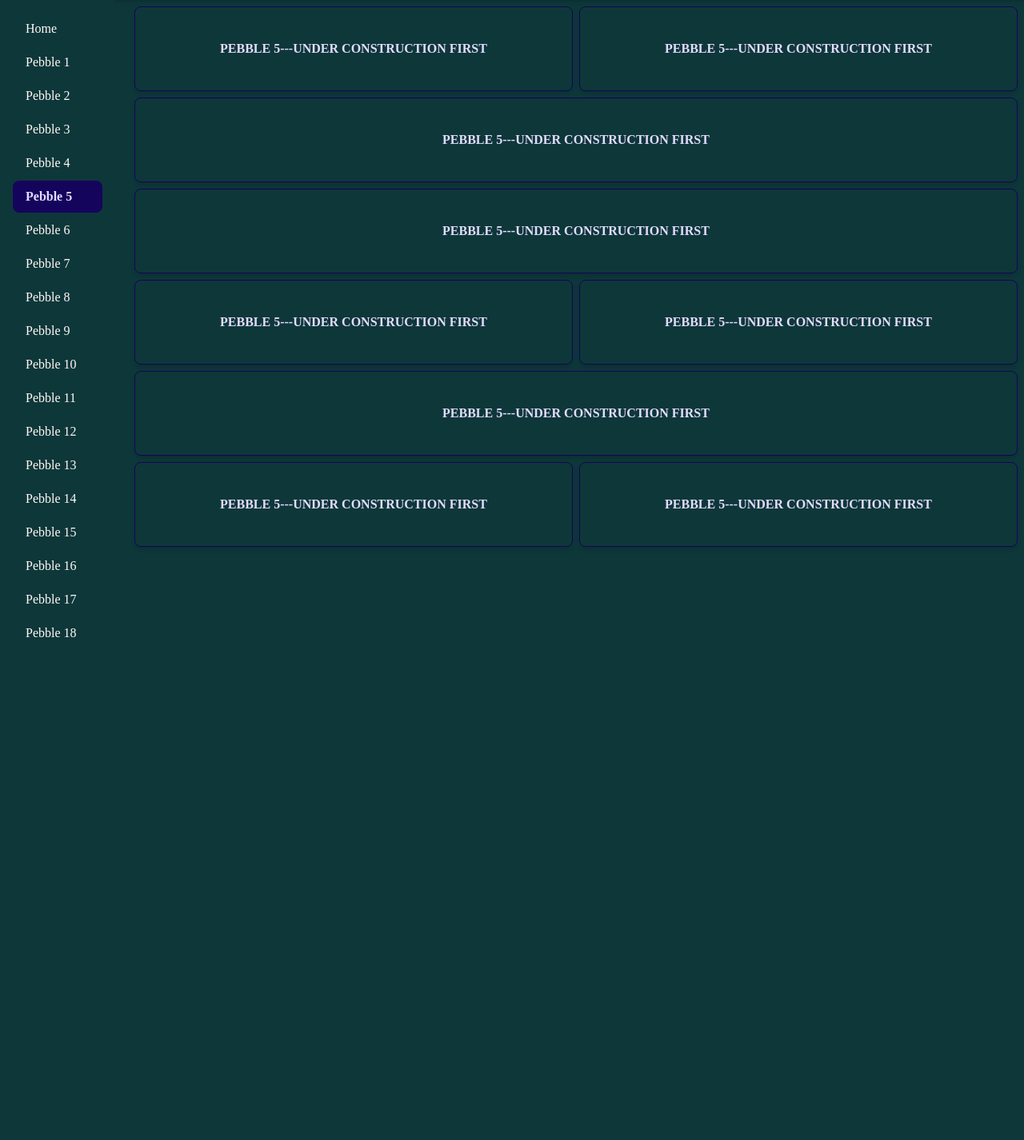
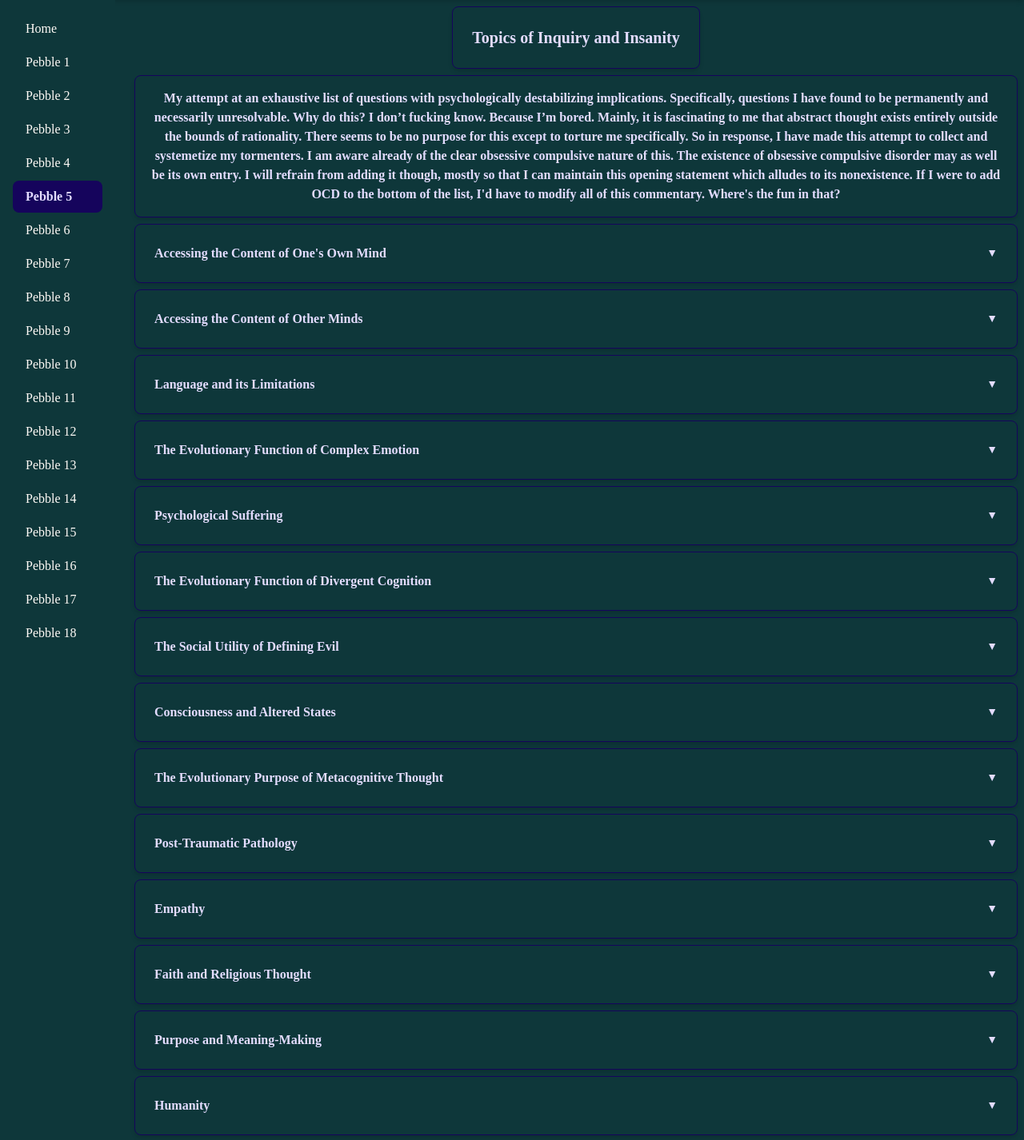
Before and after one commit to lucynottonson/pebbleworld, a Next.js app: page /pond/pebble5 in a window 1280 px wide. Shown: the part 60-1486 px from the top of the page at 80% size. Before the commit the page ends 888 px from the top, so only its background shows below. Built offline with nearby package versions, Linux system fonts and the light colour scheme.

Commit message:
added schizo pebble 5

```diff
--- a/app/pond/pebble5/page.tsx
+++ b/app/pond/pebble5/page.tsx
@@ -1,47 +1,92 @@
+"use client";
+import { useState } from "react";
+
+function ToggleBox({ title, children }: { title: string; children?: React.ReactNode }) {
+  const [isOpen, setIsOpen] = useState(false);
+  return (
+    <div
+      className="w-full border border-[var(--accent)] rounded-lg p-6 shadow-md flex flex-col items-start gap-2 cursor-pointer transition-all"
+      onClick={() => setIsOpen(!isOpen)}
+    >
+      <div className="flex items-center justify-between w-full">
+        <span className="text-[var(--baccent)] font-bold">{title}</span>
+        <span className="text-sm text-[var(--baccent)]">{isOpen ? "▲" : "▼"}</span>
+      </div>
+      {isOpen && (
+        <div className="text-[var(--baccent)] mt-2 transition-all duration-300">
+          {children ?? "This is hidden content. Add custom children here."}
+        </div>
+      )}
+    </div>
+  );
+}
+
 export default function PondPage() {
   return (
     <main className="min-h-screen flex flex-col items-center p-2 gap-10">
       <div className="w-full max-w-6xl flex flex-col items-center gap-2">
 
-        <div className="flex flex-col items-center gap-2 md:flex-row md:items-stretch w-full">
-          <div className="w-full border border-[var(--accent)] rounded-lg p-10 shadow-md flex flex-col items-center gap-4">
-             <span className="text-[var(--baccent)] font-bold">PEBBLE 5---UNDER CONSTRUCTION FIRST</span>
-           </div>
-           <div className="w-full border border-[var(--accent)] rounded-lg p-10 shadow-md flex flex-col items-center gap-4">
-             <span className="text-[var(--baccent)] font-bold">PEBBLE 5---UNDER CONSTRUCTION FIRST</span>
-           </div>
-        </div>
-
-        <div className="w-full border border-[var(--accent)] rounded-lg p-10 shadow-md flex flex-col items-center gap-4">
-             <span className="text-[var(--baccent)] font-bold">PEBBLE 5---UNDER CONSTRUCTION FIRST</span>
-        </div>
-
-        <div className="w-full border border-[var(--accent)] rounded-lg p-10 shadow-md flex flex-col items-center gap-4">
-             <span className="text-[var(--baccent)] font-bold">PEBBLE 5---UNDER CONSTRUCTION FIRST</span>
+        <div className="flex flex-col items-center gap-2 md:flex-row md:items-stretch w-half">
+          <div className="w-full border border-[var(--accent)] rounded-lg p-6 shadow-md flex flex-col items-center gap-2">
+            <span className="text-[var(--baccent)] font-bold text-xl text-center w-full">Topics of Inquiry and Insanity</span>
+          </div>
         </div>
 
         <div className="flex flex-col items-center gap-2 md:flex-row md:items-stretch w-full">
-          <div className="w-full border border-[var(--accent)] rounded-lg p-10 shadow-md flex flex-col items-center gap-4">
-             <span className="text-[var(--baccent)] font-bold">PEBBLE 5---UNDER CONSTRUCTION FIRST</span>
-           </div>
-           <div className="w-full border border-[var(--accent)] rounded-lg p-10 shadow-md flex flex-col items-center gap-4">
-             <span className="text-[var(--baccent)] font-bold">PEBBLE 5---UNDER CONSTRUCTION FIRST</span>
+          <div className="w-full border border-[var(--accent)] rounded-lg p-4 shadow-md flex flex-col items-center gap-2">
+            <span className="text-[var(--baccent)] font-bold text-l text-center w-full"> My attempt at an exhaustive list of questions with psychologically destabilizing implications. Specifically, questions I have found to be permanently and necessarily unresolvable. Why do this? I don’t fucking know. Because I’m bored. Mainly, it is fascinating to me that abstract thought exists entirely outside the bounds of rationality. There seems to be no purpose for this except to torture me specifically. So in response, I have made this attempt to collect and systemetize my tormenters. I am aware already of the clear obsessive compulsive nature of this. The existence of obsessive compulsive disorder may as well be its own entry. I will refrain from adding it though, mostly so that I can maintain this opening statement which alludes to its nonexistence. If I were to add OCD to the bottom of the list, I'd have to modify all of this commentary. Where's the fun in that?
+</span>
           </div>
         </div>
 
-         <div className="w-full border border-[var(--accent)] rounded-lg p-10 shadow-md flex flex-col items-center gap-4">
-             <span className="text-[var(--baccent)] font-bold">PEBBLE 5---UNDER CONSTRUCTION FIRST</span>
-        </div>
-
-        <div className="flex flex-col items-center gap-2 md:flex-row md:items-stretch w-full">
-          <div className="w-full border border-[var(--accent)] rounded-lg p-10 shadow-md flex flex-col items-center gap-4">
-             <span className="text-[var(--baccent)] font-bold">PEBBLE 5---UNDER CONSTRUCTION FIRST</span>
-           </div>
-           <div className="w-full border border-[var(--accent)] rounded-lg p-10 shadow-md flex flex-col items-center gap-4">
-             <span className="text-[var(--baccent)] font-bold">PEBBLE 5---UNDER CONSTRUCTION FIRST</span>
-          </div>
-        </div>
-
+<ToggleBox title="Accessing the Content of One's Own Mind">
+  <p>You can't! Not really. And if you could, you wouldn't know, and you could never be certain. True self-awareness is impossible. So why attempt to achieve it? How does one know if they are correct or incorrect? And with the existence of placebo, how does one know whether or not their experience is being framed by a diagnostic product of false self awareness?</p>
+</ToggleBox>
+<ToggleBox title="Accessing the Content of Other Minds">
+  <p>Even worse. Although, arguably easier than accessing the content of one's own mind. The most significant barrier to self-awareness is lack of an external observer. If you are the external observer of another mind, perhaps your evaluations have more of a capacity for accuracy. That is of course if you are able to maintain objectivity, which you are obviously not. As a matter of fact, I think it may be necessary later to add "objectivity" to this list.</p>
+</ToggleBox>
+<ToggleBox title="Language and its Limitations">
+  <p>Self-explanatory I guess. Ironically.</p>
+</ToggleBox>
+<ToggleBox title="The Evolutionary Function of Complex Emotion">
+  <p>Specifically, why is it necessary, and what is its function. Is it a mistake?</p>
+</ToggleBox>
+<ToggleBox title="Psychological Suffering">
+  <p>Similarly, why? What is the function of psychological suffering. I suppose it is most rational to assume that there is none. I guess because of that this does not really belong on the list.</p>
+</ToggleBox>
+<ToggleBox title="The Evolutionary Function of Divergent Cognition">
+  <p>Pretentious way of wondering why I exist, and what absolutely catastrophic collection of DNA mutations led to the existence of my brain.</p>
+</ToggleBox>
+<ToggleBox title="The Social Utility of Defining Evil">
+  <p>What actaully is it? It is clear that evil does not really exist. But it is also clear that we need to believe it does. Is it all to cope with suffering? Is that the answer to most of these questions? I'm starting to think I haven't actaully thought enough. Maybe this is answerable. Wondering whether or not the question itself is answerable probably took a lot of time away from potential productive thoughts about it. Will revisit later.</p>
+</ToggleBox>
+<ToggleBox title="Consciousness and Altered States">
+  <p>What is actually happening in an altered state? Not to the body but to the mind's perception of reality? How can one prove that an altered state is any less real than the default state. How can "altered state" even be defined with no real understanding of the default state?</p>
+</ToggleBox>
+<ToggleBox title="The Evolutionary Purpose of Metacognitive Thought">
+  <p>Well now that I'm here I think I already covered this. I'll leave it for now. These statements are all placeholders. This is not what will actually be here.</p>
+</ToggleBox>
+<ToggleBox title="Post-Traumatic Pathology">
+  <p>What the fuck has happened to my brain and how do I end it? Surely this is not evolutionarily advantageous? Is it simply that trauma is defined by events that logically do not fit into the brain's understanding of the world? If my dog gets stung by a bee, he may become afraid of bees. This makes sense. If I am abused by a domestic partner, it should logically follow that I would go on being afraid of my domestic partner, or maybe even domestic partners in general. So why is it that if I am abused by my domestic partner, I am not only unafraid of my domestic partner, but afraid of entirely unrelated things. Why should I become depressed and pessimistic? What is the logical purpose of this?</p>
+</ToggleBox>
+<ToggleBox title="Empathy">
+  <p>What is it? Why don't others have it? Why is it blunted sometimes? What is its function?</p>
+</ToggleBox>
+<ToggleBox title="Faith and Religious Thought">
+  <p>If it is irrational to believe in God, why do I wish that I did? Why is there comfort in the idea of God? Why does religious belief serve as the greates cope for existence of all time, despite being so irrational. Additionally, given how irrational it is, how is it possible that it has so many supporters? What happened there?</p>
+</ToggleBox>
+<ToggleBox title="Purpose and Meaning-Making">
+  <p>Why do I want to do that? What is the function of having meaning. Why is it necessary. Why does anyone care if there is meaning. Is it all to cope with suffering? Meaning and religious thought are intertwined, but when I explore this more I will explain my distinction. I don't feel like it now.</p>
+</ToggleBox>
+<ToggleBox title="Humanity">
+  <p>What is humanity and why do we care? I don't mean the species definition, all of that is arbitrary. Why have we created such a distinction. You know what, I have a bigger quesiton now that I'm writing this out. What is the purpose of our labeling things and distinguishing between things so obnoxiously and obsessively. Is it just a byproduct of language? I don't get it.</p>
+</ToggleBox>
+<ToggleBox title="Death and Cessation of Consciousness">
+  <p>I don't get it. I understand it logically but I obviously can't imagine what this would feel like. I would quite like to take a break from being conscious, why don't I get to before death? Even in my sleep I must think. Why?</p>
+</ToggleBox>
+<ToggleBox title="The Experience of Fear">
+  <p>I do not personally feel afraid of any physical thing. I genuinely fear my own experience of fear. In other words, I don't rationally care what happens to me so long as I do not feel negatively about it. I guess this extends to other emotions as well, but fear seems the most irrational. Why does fear exist psychologically as well as physically? Might we be better suited for disaster with only one or the other? What psychiatric medication can entirely dull this physical experience for me? Why does it always feel like I am in danger? Does that not seem counterproductive? What is the evolutionary function of this?</p>
+</ToggleBox>
       </div>
     </main>
   );
```
